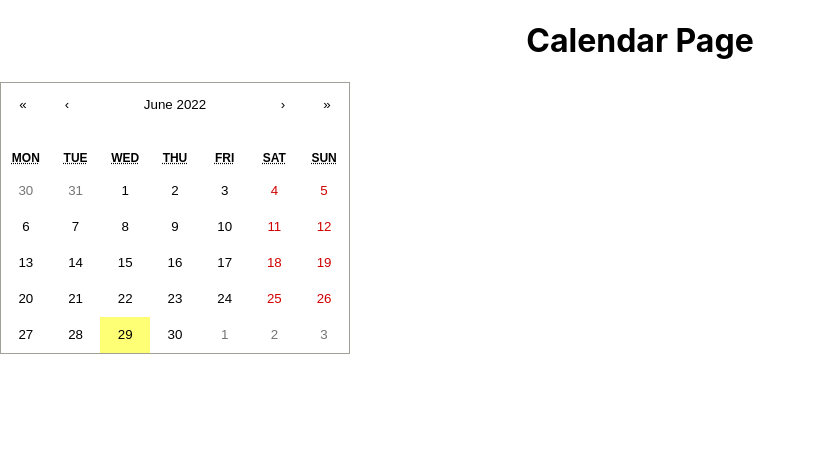
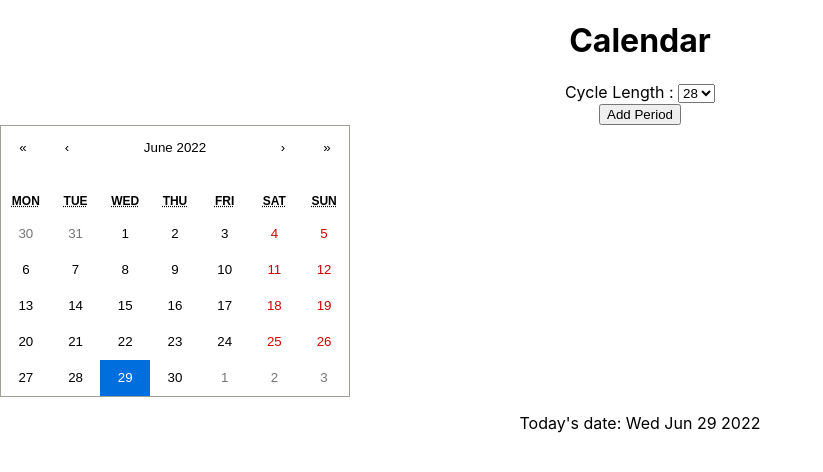
Before and after one commit to juliamachin/tracker-client, a React (Create React App) app: page /mycalendar in a window 1280 px wide. Shown: the top 472 px of the page, without its empty margins (0-823 px from the left). Built offline with nearby package versions, Linux system fonts and the light colour scheme.

Commit message:
Created Data component

```diff
--- a/src/App.js
+++ b/src/App.js
@@ -3,6 +3,7 @@ import { Routes, Route } from "react-router-dom";
 import UserLogin from "./Components/UserLogin/UserLogin";
 import CreateUser from "./Components/CreateUser/CreateUser";
 import MyCalendar from "./Components/MyCalendar/MyCalendar";
+import Data from "./Components/Data/Data";
 
 function App() {
   return (
@@ -11,6 +12,7 @@ function App() {
         <Route path="/login" element={<UserLogin />} />
         <Route path="/newuser" element={<CreateUser />} />
         <Route path="/mycalendar" element={<MyCalendar />} />
+        <Route path="/adddata" element={<Data />} />
       </Routes>
     </div>
   );
--- a/src/Components/CreateUser/CreateUser.js
+++ b/src/Components/CreateUser/CreateUser.js
@@ -97,8 +97,7 @@ const CreateUser = () => {
         <h1>Register</h1>
       </div>
       <form onSubmit={handleSubmit}>
-        <label htmlFor="username">
-          New Username:
+        <label htmlFor="username">New Username:</label>
         <FontAwesomeIcon
           icon={faCheck}
           className={validName ? "valid" : "hide"}
@@ -120,7 +119,6 @@ const CreateUser = () => {
           onFocus={() => setUserFocus(true)}
           onBlur={() => setUserFocus(false)}
         />
-        </label>
         <br />
         <div>
           <p
@@ -137,8 +135,7 @@ const CreateUser = () => {
             Letters, numbers, underscores, hyphens allowed.
           </p>
         </div>
-        <label htmlFor="password">
-          Password:
+        <label htmlFor="password">Password:</label>
         <FontAwesomeIcon
           icon={faCheck}
           className={validPass ? "valid" : "hide"}
@@ -158,10 +155,8 @@ const CreateUser = () => {
           onFocus={() => setPassFocus(true)}
           onBlur={() => setPassFocus(false)}
         />
-        </label>
         <br />
-        <label htmlFor="confirm_pwd">
-          Confirm Password:
+        <label htmlFor="confirm_pwd">Confirm Password:</label>
         <FontAwesomeIcon
           icon={faCheck}
           className={validEntry && reEntry ? "valid" : "hide"}
@@ -181,7 +176,6 @@ const CreateUser = () => {
           onFocus={() => setReEntryFocus(true)}
           onBlur={() => setReEntryFocus(false)}
         />
-        </label>
         <br />
         <p
           id="confirmnote"
--- /dev/null
+++ b/src/Components/Data/Data.js
@@ -0,0 +1,12 @@
+import {useState} from 'react';
+import Calendar from 'react-calendar';
+
+const Data = () => {
+return (
+    <div>
+        <h1>Data</h1>
+    </div>
+)
+}
+
+export default Data
--- a/src/Components/MyCalendar/MyCalendar.js
+++ b/src/Components/MyCalendar/MyCalendar.js
@@ -3,13 +3,57 @@ import { useState } from "react";
 import Calendar from "react-calendar";
 
 const MyCalendar = () => {
-  const [date, setDate] = useState();
+  const [date, setDate] = useState(new Date());
+  const [range, setRange] = useState(false);
+  const [cycle, setCycle] = useState("28");
+  console.log(date);
+
+  const cycleLength = parseInt(cycle);
+
+  const addPeriod = () => {
+    setRange(true);
+  };
+
   return (
     <div className="calender">
-      <h1>Calendar Page</h1>
+      <h1>Calendar</h1>
+      <label for="cycle">Cycle Length : </label>
+      <select
+        onChange={(event) => setCycle(event.target.value)}
+        defaultValue={cycle}
+        className="cycle-selection"
+      >
+        <option value="21">21</option>
+        <option value="22">22</option>
+        <option value="23">23</option>
+        <option value="24">24</option>
+        <option value="25">25</option>
+        <option value="26">26</option>
+        <option value="27">27</option>
+        <option value="28">28</option>
+        <option value="29">29</option>
+        <option value="30">30</option>
+        <option value="31">31</option>
+        <option value="32">32</option>
+        <option value="33">33</option>
+        <option value="34">34</option>
+        <option value="35">35</option>
+      </select>
       <div>
-        <Calendar onChange={setDate} value={date} />
+        <button onClick={addPeriod}>Add Period</button>
+        <Calendar onChange={setDate} value={date} selectRange={range} />
       </div>
+      {date.length > 0 ? (
+        <p>
+          <span>Start:</span> {date[0].toDateString()}
+          &nbsp; to &nbsp;
+          <span>End:</span> {date[1].toDateString()}
+        </p>
+      ) : (
+        <p>
+          <span>Today's date:</span> {date.toDateString()}
+        </p>
+      )}
     </div>
   );
 };
--- a/src/Components/UserLogin/UserLogin.js
+++ b/src/Components/UserLogin/UserLogin.js
@@ -62,8 +62,7 @@ function UserLogin() {
         <h1>User Login</h1>
       </div>
       <form onSubmit={handleSubmit}>
-        <label>
-          Username:
+        <label>Username:</label>
         <input
           type="text"
           placeholder="username"
@@ -73,10 +72,8 @@ function UserLogin() {
           value={username}
           required
         />
-        </label>
         <br />
-        <label>
-          Password:
+        <label>Password:</label>
         <input
           type="password"
           placeholder="password"
@@ -84,7 +81,6 @@ function UserLogin() {
           value={password}
           required
         />
-        </label>
         <br />
         <input className="button" type="submit" name="Sign In" />
       </form>
```
Lines whose indentation alone changed are shown as unchanged.
